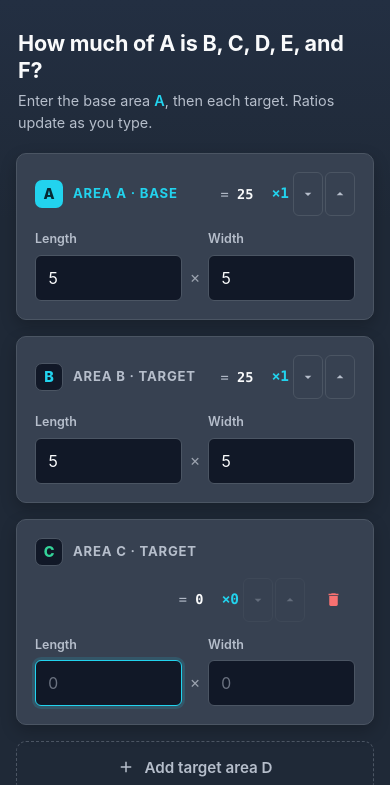
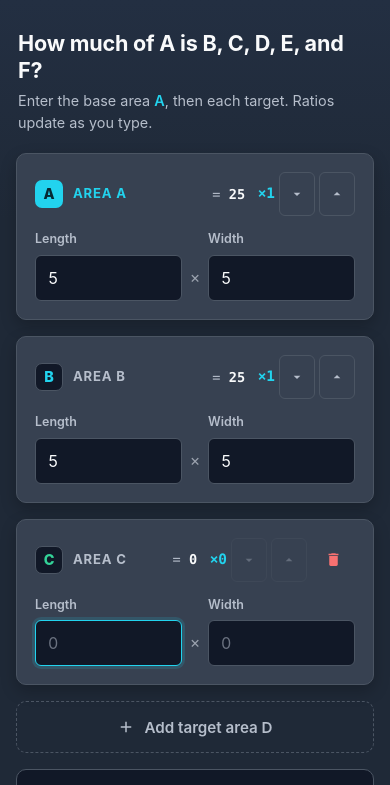
Before and after one commit to jadeitemods/Area-Calculator, a plain HTML site: page index.html in a window 390 px wide. Both pictures are taken after typing "5", "5", "5", "5" into the empty fields and a click on the button "Add target area C". Shown: the top 785 px of the page. Drawn offline with Linux system fonts and the light colour scheme.

Commit message:
Address Gemini's review of the area counts
- Exact fills no longer show a false overflow: compare with a 1e-9
  tolerance and clamp the remainder at 0.
- Tapping down to x0 no longer focuses the Length field, so phones don't
  pop the keyboard; keyboard users (Enter/Space) still get focus.
- A field mid-typing (badInput, e.g. a leading '.') counts as filled, so
  it doesn't wipe the count; a 0 dimension no longer jumps 0 -> 1 or
  enables up, but an existing count survives typing through '0'.
- Phones (<=420px): hide the Base/Target title suffix so every card
  header stays on one line; steppers 36px wide with 4px gaps.
- Drop dead code (unused areas array, duplicate live-area write,
  unused .bar-remaining rule).

Co-Authored-By: Claude Opus 5.5 <noreply@anthropic.com>

```diff
--- a/index.html
+++ b/index.html
@@ -95,27 +95,26 @@
     font-size:.85rem; color:var(--muted); white-space:nowrap;
   }
   .card-area b{ color:var(--text); font-weight:600; }
-  .head-right{ display:flex; align-items:center; gap:6px; }
+  .head-right{ display:flex; align-items:center; gap:4px; }
 
   /* Count stepper: "×N" with up/down arrows, top-right of each area box */
-  .counter{ display:inline-flex; align-items:center; gap:2px; }
+  .counter{ display:inline-flex; align-items:center; gap:4px; }
   .count-value{
     font-family:ui-monospace, "SF Mono", Menlo, Consolas, monospace; font-variant-numeric:tabular-nums;
-    font-size:.9rem; font-weight:700; color:var(--accent); min-width:2.2em; text-align:right; padding-right:2px;
+    font-size:.9rem; font-weight:700; color:var(--accent); min-width:1.8em; text-align:right; padding-right:0;
   }
   .count-btn{
     display:inline-flex; align-items:center; justify-content:center;
-    width:30px; min-height:44px; padding:0;
+    width:36px; min-height:44px; padding:0;
     background:transparent; border:1px solid var(--border); border-radius:var(--radius-sm);
     color:var(--muted); cursor:pointer;
   }
   .count-btn svg{ width:16px; height:16px; fill:currentColor; }
   .count-btn:hover:not(:disabled), .count-btn:active:not(:disabled){ color:var(--accent); border-color:var(--accent); background:var(--accent-dim); }
   .count-btn:disabled{ opacity:.35; cursor:default; }
-  .card-head{ flex-wrap:wrap; }
+  .card-head{ flex-wrap:wrap; gap:6px 12px; }
   .head-right{ margin-left:auto; }
-  @media (max-width:420px){ .remove-text{ display:none; } }
-  .bar-remaining{ font-family:ui-monospace, "SF Mono", Menlo, Consolas, monospace; font-variant-numeric:tabular-nums; }
+  @media (max-width:420px){ .remove-text, .title-suffix{ display:none; } }
 
   .inputs-grid{ display:grid; grid-template-columns:1fr 1fr; gap:12px; }
   .field{ display:flex; flex-direction:column; gap:6px; min-width:0; }
@@ -235,7 +234,7 @@
   <!-- Area A -->
   <section class="card" aria-labelledby="title-a">
     <div class="card-head">
-      <div class="card-title is-base" id="title-a"><span class="letter base">A</span> Area A · Base</div>
+      <div class="card-title is-base" id="title-a"><span class="letter base">A</span> Area A<span class="title-suffix"> · Base</span></div>
       <div class="head-right">
         <div class="card-area" aria-live="off">= <b id="area-a-live">0</b></div>
         <span class="counter-slot" data-name="Area A"></span>
@@ -257,7 +256,7 @@
   <!-- Area B -->
   <section class="card" aria-labelledby="title-b">
     <div class="card-head">
-      <div class="card-title" id="title-b"><span class="letter b">B</span> Area B · Target</div>
+      <div class="card-title" id="title-b"><span class="letter b">B</span> Area B<span class="title-suffix"> · Target</span></div>
       <div class="head-right">
         <div class="card-area">= <b id="area-b-live">0</b></div>
         <span class="counter-slot" data-name="Area B"></span>
@@ -413,9 +412,19 @@
       '</span>';
   }
   function cardInputs(card) { return card.querySelectorAll('.inputs-row input'); }
+  // A field part-way through being typed (e.g. "." before "5") reports value "" with
+  // validity.badInput; count that as filled so the count is not wiped mid-keystroke.
+  function isEmpty(input) {
+    return input.value.trim() === '' && !(input.validity && input.validity.badInput);
+  }
   function bothFilled(card) {
     var inputs = cardInputs(card);
-    return inputs[0].value.trim() !== '' && inputs[1].value.trim() !== '';
+    return !isEmpty(inputs[0]) && !isEmpty(inputs[1]);
+  }
+  /** Both fields hold a real, non-zero size. */
+  function hasArea(card) {
+    var inputs = cardInputs(card);
+    return num(inputs[0]) > 0 && num(inputs[1]) > 0;
   }
   function countOf(card) { return parseInt(card.getAttribute('data-count') || '0', 10) || 0; }
   function setCount(card, n) {
@@ -423,12 +432,13 @@
     card.setAttribute('data-count', String(n));
     card.querySelector('.count-value').textContent = '×' + n;
     card.querySelector('.count-down').disabled = n === 0;
-    card.querySelector('.count-up').disabled = !bothFilled(card);
+    card.querySelector('.count-up').disabled = !hasArea(card);
   }
-  // Typing: 0 jumps to 1 once both fields are filled; emptying either field drops it to 0.
+  // Typing: 0 jumps to 1 once both fields hold a non-zero size; emptying either field drops it
+  // to 0. A count above 1 is kept while a field passes through "0" (e.g. typing "0.5").
   function syncCountToFields(card) {
     if (!bothFilled(card)) setCount(card, 0);
-    else if (countOf(card) === 0) setCount(card, 1);
+    else if (countOf(card) === 0 && hasArea(card)) setCount(card, 1);
     else setCount(card, countOf(card));
   }
   function areaCards() {
@@ -459,7 +469,7 @@
       card.setAttribute('data-letter', letter);
       card.querySelector('.letter').textContent = letter;
       card.querySelector('.letter').className = 'letter ' + lower;
-      card.querySelector('.card-title-text').textContent = 'Area ' + letter + ' · Target';
+      card.querySelector('.card-title-text').textContent = 'Area ' + letter;
       var labels = card.querySelectorAll('label');
       var inputs = cardInputs(card);
       card.querySelector('.count-down').setAttribute('aria-label', 'Fewer of Area ' + letter);
@@ -489,7 +499,7 @@
     section.className = 'card extra-card';
     section.innerHTML =
       '<div class="card-head">' +
-        '<div class="card-title"><span class="letter c">C</span><span class="card-title-text">Area C · Target</span></div>' +
+        '<div class="card-title"><span class="letter c">C</span><span><span class="card-title-text">Area C</span><span class="title-suffix"> · Target</span></span></div>' +
         '<div class="head-right">' +
           '<div class="card-area">= <b class="extra-area-live">0</b></div>' +
           '<span class="counter-slot" data-name="Area C"></span>' +
@@ -524,9 +534,7 @@
     var areaD = cards.length > 1 ? extraArea(cards[1]) : 0;
     var areaE = cards.length > 2 ? extraArea(cards[2]) : 0;
     var areaF = cards.length > 3 ? extraArea(cards[3]) : 0;
-    var areas = [areaC, areaD, areaE, areaF];
 
-    els.areaALive.textContent = fmtArea(areaA);
     // Each box shows the area of ONE item, as typed; counts are applied in the results.
     els.areaALive.textContent = fmtArea(areaOf(els.aLen, els.aWid));
     els.areaBLive.textContent = fmtArea(areaOf(els.bLen, els.bWid));
@@ -601,12 +609,13 @@
         ? 'Enter a length and width for Area A to see the ratios.'
         : '';
       els.barNote.classList.remove('over');
-    } else if (total > countA) {
+    } else if (total - countA > 1e-9) { // tolerance: e.g. 0.1 + 0.2 + 0.7 must count as an exact fill
       els.barNote.textContent = 'Targets exceed Area A by ' + fmtRatio(total - countA) + ' / ' + fmtRatio(countA) +
         ' (' + fmtPct(filled - 1) + ') — bar shown at full scale.';
       els.barNote.classList.add('over');
     } else if (total > 0) {
-      els.barNote.textContent = fmtRatio(countA - total) + ' / ' + fmtRatio(countA) + ' remaining (' + fmtPct(1 - filled) + ' of Area A).';
+      els.barNote.textContent = fmtRatio(Math.max(0, countA - total)) + ' / ' + fmtRatio(countA) +
+        ' remaining (' + fmtPct(Math.max(0, 1 - filled)) + ' of Area A).';
       els.barNote.classList.remove('over');
     } else {
       els.barNote.textContent = '';
@@ -651,7 +660,9 @@
       inputs[0].value = '';
       inputs[1].value = '';
       setCount(card, 0);
-      inputs[0].focus({ preventScroll: true });
+      // Keyboard users (Enter/Space, detail 0) keep focus now the button disables; a tap or
+      // click does not, so phones don't pop the on-screen keyboard over the results.
+      if (event.detail === 0) inputs[0].focus({ preventScroll: true });
     } else {
       setCount(card, next);
     }
```
